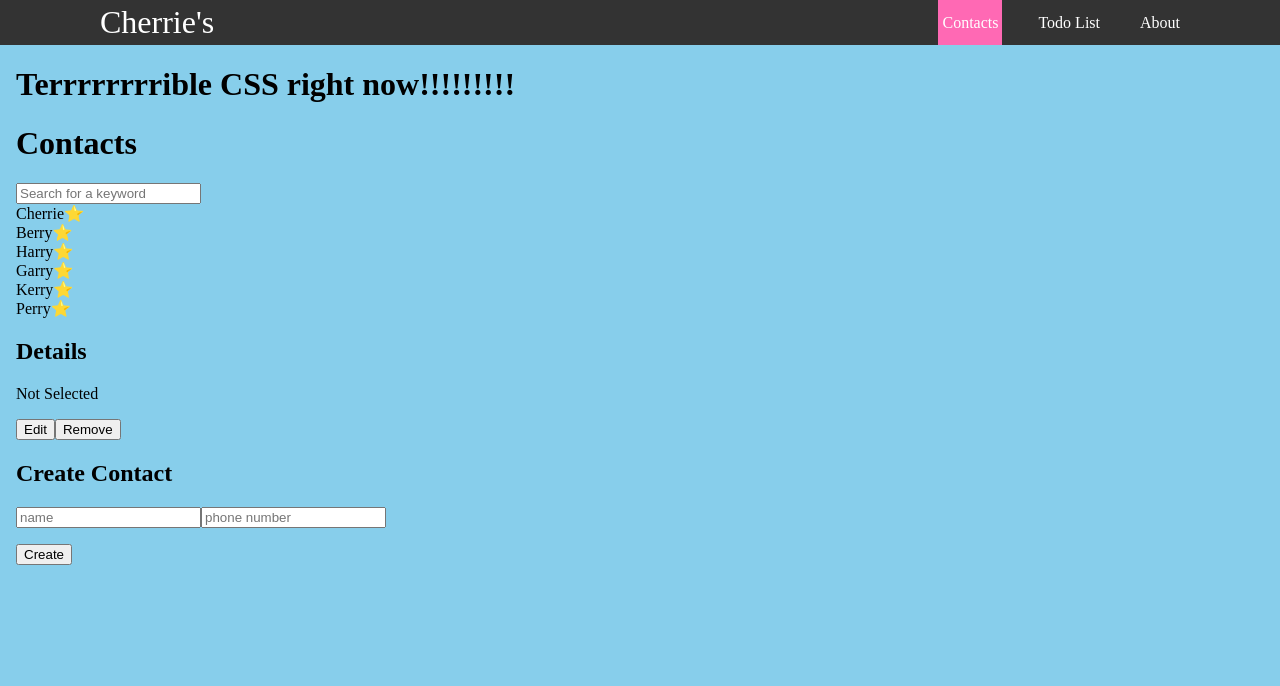
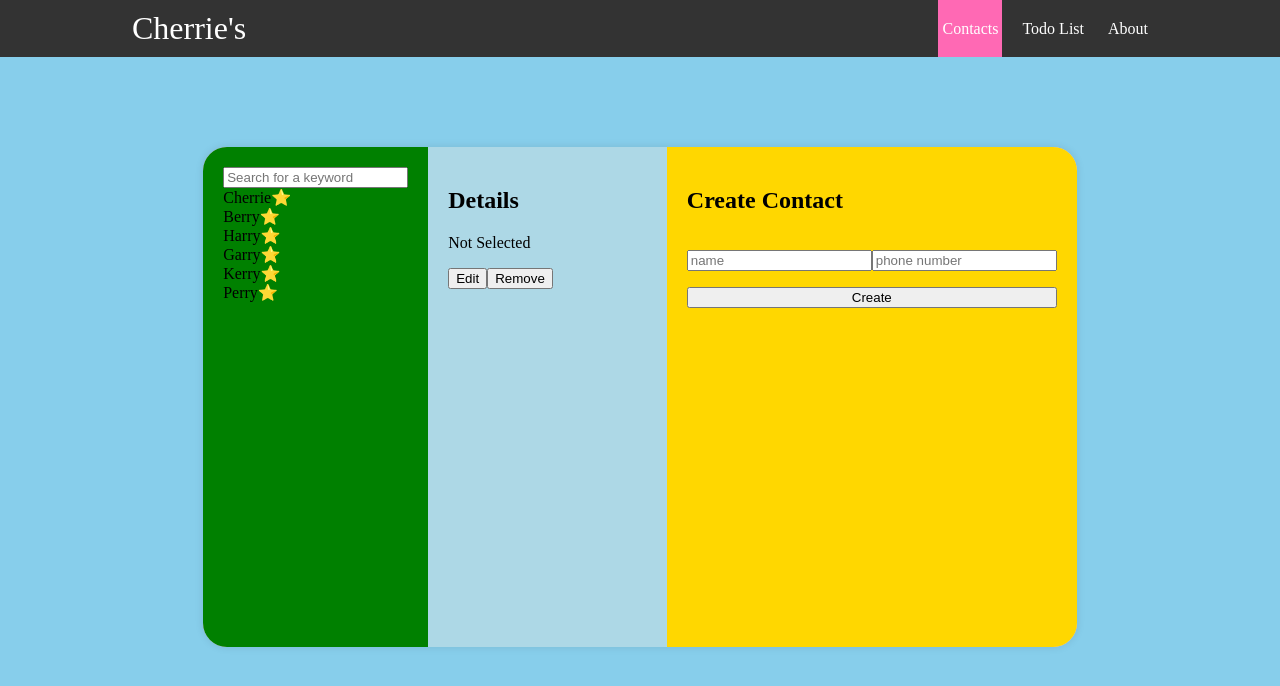
Before and after one commit to cherrie-k/React-Mini-Project, a React (Create React App) app: page /contacts in a window 1280 px wide. Shown: the top 686 px of the page. Built offline with nearby package versions, Linux system fonts and the light colour scheme.

Commit message:
Design: Made basic CSS layout for Contacts

```diff
--- a/src/components/Contacts/Contact.js
+++ b/src/components/Contacts/Contact.js
@@ -1,9 +1,11 @@
 import React from "react";
+import ContactTemplate from "./ContactTemplate";
 import ContactInfo from "./ContactInfo";
 import ContactDetails from "./ContactDetalis";
 import ContactCreate from "./ContactCreate";
 
 import update from "react-addons-update";
+import ContactShow from "./ContactShow";
 
 export default class Contact extends React.Component {
   constructor(props) {
@@ -148,9 +150,8 @@ export default class Contact extends React.Component {
 
     return (
       <div>
-        <h1>Terrrrrrrrible CSS right now!!!!!!!!!</h1>
-        <h1>Contacts</h1>
-
+        <ContactTemplate>
+          <ContactShow>
             <input
               name="keyword"
               placeholder="Search for a keyword"
@@ -158,16 +159,16 @@ export default class Contact extends React.Component {
               // onChage일 때 this.handleChange 실행
               onChange={this.handleChange}
             />
-
             <div>{mapToComponents(this.state.contactData)}</div>
+          </ContactShow>
           <ContactDetails
             isSelected={this.state.selectedKey !== -1}
             contact={this.state.contactData[this.state.selectedKey]}
             onRemove={this.handleRemove}
             onEdit={this.handleEdit}
           />
-
           <ContactCreate onCreate={this.handleCreate} />
+        </ContactTemplate>
       </div>
     );
   }
--- a/src/components/Contacts/ContactCreate.js
+++ b/src/components/Contacts/ContactCreate.js
@@ -1,5 +1,18 @@
 import React, { Component } from "react";
-//import PropTypes from "prop-types";
+import styled from "styled-components";
+
+const ContactCreatePositioner = styled.div`
+  background: gold;
+  padding: 20px;
+  border-top-right-radius: 24px;
+  border-bottom-right-radius: 24px;
+  height: 100%;
+`;
+
+const ContactCreateBlock = styled.div`
+  display: grid;
+  //background: gold;
+`;
 
 class ContactCreate extends Component {
   constructor(props) {
@@ -48,6 +61,8 @@ class ContactCreate extends Component {
   render() {
     return (
       <div>
+        <ContactCreatePositioner>
+          <ContactCreateBlock>
             <h2>Create Contact</h2>
             <p>
               {/*밑에서 ref가 있는 코드 덕분에.. 정보 입력 후 제출이 끝나도 마우스 포인터표시? 포커스가 여전히 input 박스 안에 있을 수 있다. \
@@ -73,6 +88,8 @@ class ContactCreate extends Component {
               />
             </p>
             <button onClick={this.handleClick}>Create</button>
+          </ContactCreateBlock>
+        </ContactCreatePositioner>
       </div>
     );
   }
--- a/src/components/Contacts/ContactDetalis.js
+++ b/src/components/Contacts/ContactDetalis.js
@@ -2,6 +2,18 @@
 
 import { Component } from "react";
 import Proptypes from "prop-types";
+import styled from "styled-components";
+
+const ContactDetailsPositioner = styled.div`
+  background: lightblue;
+  height: 100%;
+  flex-grow: 1; // 왜안됨?ㅠㅠ
+`;
+
+const ContactDetailsBlock = styled.div`
+  padding: 20px;
+  overflow-y: auto; // 스크롤바 보여줄지 말지 자동으로 결정. 내부 컨텐츠 크기가 주어진 공간을 넘어가는 경우에만 스크롤바 생김.
+`;
 
 class ContactDetails extends Component {
   constructor(props) {
@@ -97,7 +109,8 @@ class ContactDetails extends Component {
     const blank = <div>Not Selected</div>;
 
     return (
-      <div>
+      <ContactDetailsPositioner>
+        <ContactDetailsBlock>
           <h2>Details</h2>
           {this.props.isSelected ? view : blank}
           <p>
@@ -106,7 +119,8 @@ class ContactDetails extends Component {
             </button>
             <button onClick={this.props.onRemove}>Remove</button>
           </p>
-      </div>
+        </ContactDetailsBlock>
+      </ContactDetailsPositioner>
     );
   }
 }
--- a/src/components/Contacts/ContactInfo.js
+++ b/src/components/Contacts/ContactInfo.js
@@ -1,3 +1,5 @@
+// 개별 Contact Info에 관한것
+
 import React from "react";
 
 export default class ContactInfo extends React.Component {
--- /dev/null
+++ b/src/components/Contacts/ContactShow.js
@@ -0,0 +1,16 @@
+import React from "react"; //  useState 따로 import 해줘야함~!
+import styled from "styled-components";
+
+const ContactShowBlock = styled.div`
+  background: green;
+  padding: 20px;
+  border-top-left-radius: 24px;
+  border-bottom-left-radius: 24px;
+  overflow-y: auto; // 스크롤바 보여줄지 말지 자동으로 결정. 내부 컨텐츠 크기가 주어진 공간을 넘어가는 경우에만 스크롤바 생김.
+`;
+
+function ContactShow({ children }) {
+  return <ContactShowBlock>{children}</ContactShowBlock>;
+}
+
+export default ContactShow;
--- /dev/null
+++ b/src/components/Contacts/ContactTemplate.js
@@ -0,0 +1,28 @@
+// Contacts의 레이아웃을 설정하는 컴포넌트
+
+import React from "react";
+import styled from "styled-components";
+
+const ContactTemplateBlock = styled.div`
+  width: 70%;
+  height: 500px; /*height 좀 다름*/
+
+  position: relative;
+  background: white;
+  border-radius: 24px; // 둥근 네모로 만들어줌. 얘랑 ContactShow랑 ContactCreate border radius 맞춰줘야 함!
+  box-shadow: 0 0 8px 0 rgba(0, 0, 0, 0.1); // 이거 0.1 대신 0.04정도로도 바꿔보기
+
+  margin: 0 auto; // auto를 통해 페이지 중앙에 나타나게 됨
+  margin-top: 90px;
+  margin-bottom: 32px;
+
+  display: flex;
+  justify-content: space-between;
+  background: pink;
+`;
+
+function ContactTemplate({ children }) {
+  return <ContactTemplateBlock>{children}</ContactTemplateBlock>;
+}
+
+export default ContactTemplate;
--- a/src/styles.css
+++ b/src/styles.css
@@ -19,7 +19,7 @@ body {
   justify-content: space-between;
   align-items: stretch;
   gap: 1rem;
-  padding: 0 6rem;
+  padding: 0 8rem;
 }
 
 .site-title {
@@ -31,7 +31,7 @@ body {
   margin: 0;
   list-style: none;
   display: flex;
-  gap: 2rem;
+  gap: 1rem;
 }
 
 .nav a {
@@ -40,7 +40,7 @@ body {
   height: 100%;
   display: flex;
   align-items: center;
-  padding: 0.25rem;
+  padding: 10px 0.25rem;
 }
 
 .nav li.active {
```
Lines whose indentation alone changed are shown as unchanged.
